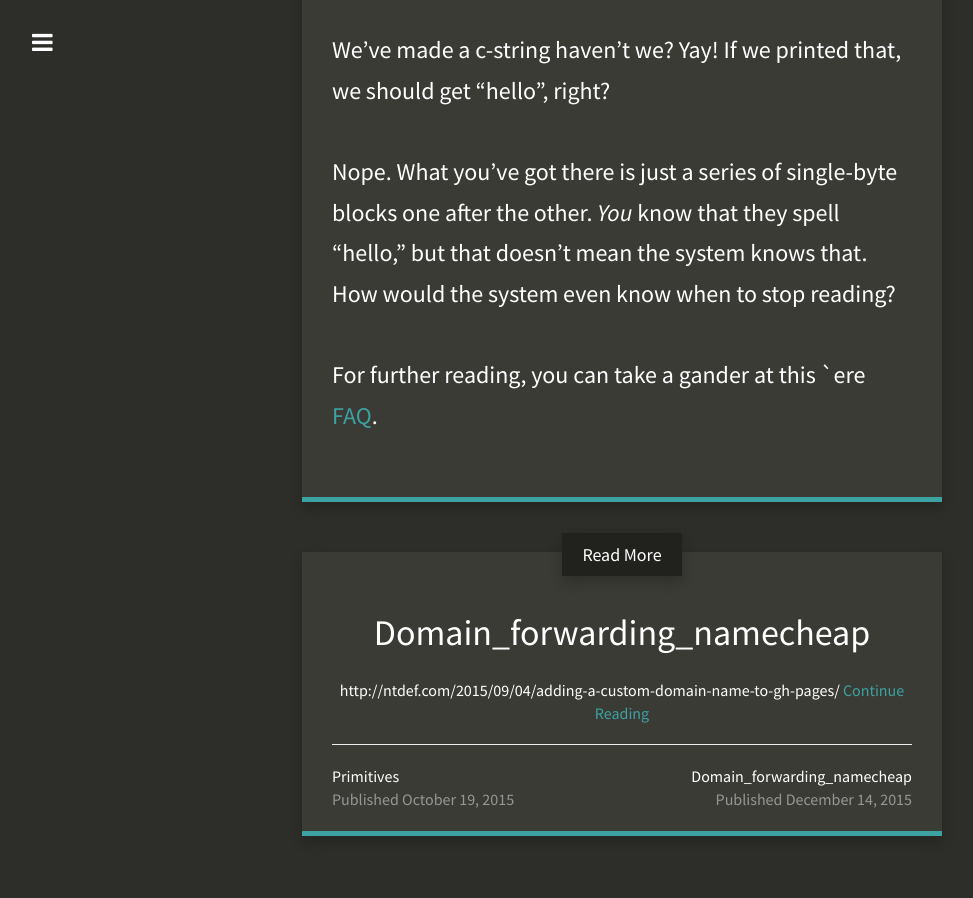
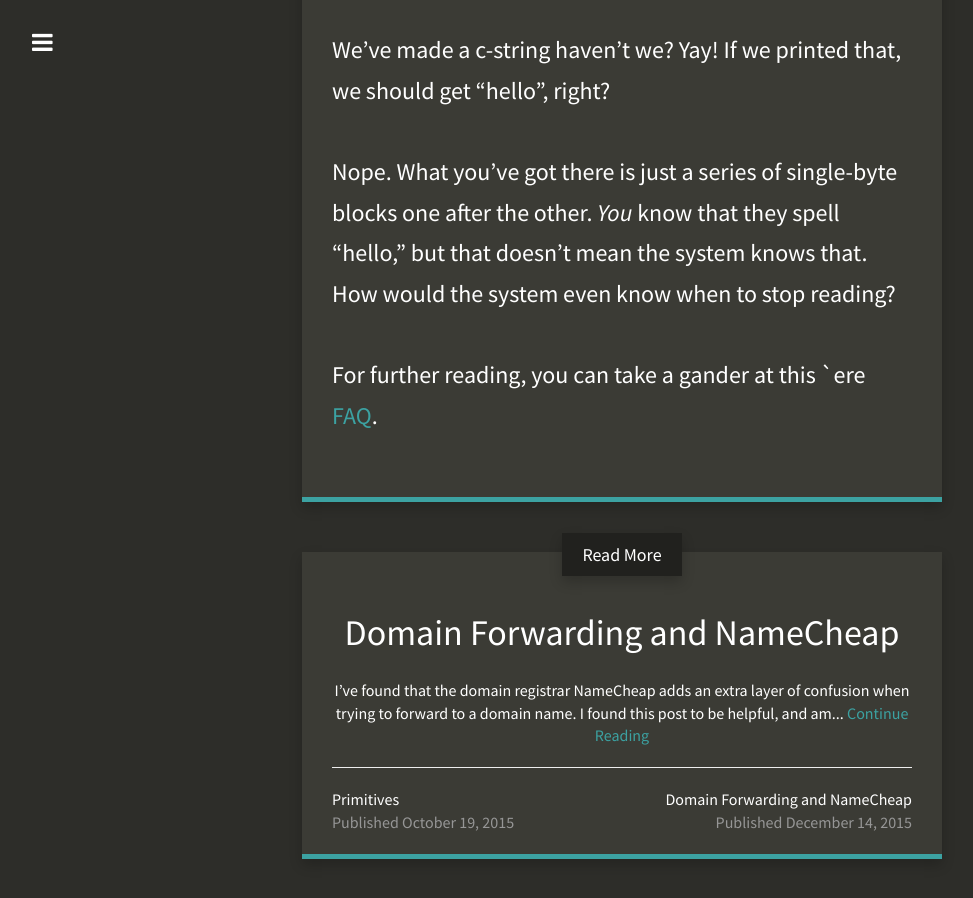
Before and after one commit to esquireatlarge/esquireatlarge.github.io, a Jekyll site: the page built from _posts/2015-12-14-character_arrays.md, in a window 1280 px wide and 900 px high, scrolled down 1698 px. Shown: the whole window, without its empty margins (18-991 px from the left). Built offline with Jekyll 4.4.1, drawn with Linux system fonts in a browser that asks for light colours; nearby versions of some CDN libraries; Markdown is read by kramdown in place of the engine named in the settings; before the commit the page ends 2575 px from its top, so only the background shows below that.

Commit message:
Update 2015-12-14-domain_forwarding_namecheap.md

```diff
--- a/_posts/2015-12-14-domain_forwarding_namecheap.md
+++ b/_posts/2015-12-14-domain_forwarding_namecheap.md
@@ -1 +1,10 @@
-http://ntdef.com/2015/09/04/adding-a-custom-domain-name-to-gh-pages/
+---
+layout: post
+title: "Domain Forwarding and NameCheap"
+date: 2015-12-14
+---
+
+I've found that the domain registrar NameCheap adds an extra layer of confusion when trying to forward to a domain name.
+I found [this post](http://ntdef.com/2015/09/04/adding-a-custom-domain-name-to-gh-pages/) to be helpful, and am noting it here for posterity.
+
+GitHub's instructions could be better too, I feel.
```
